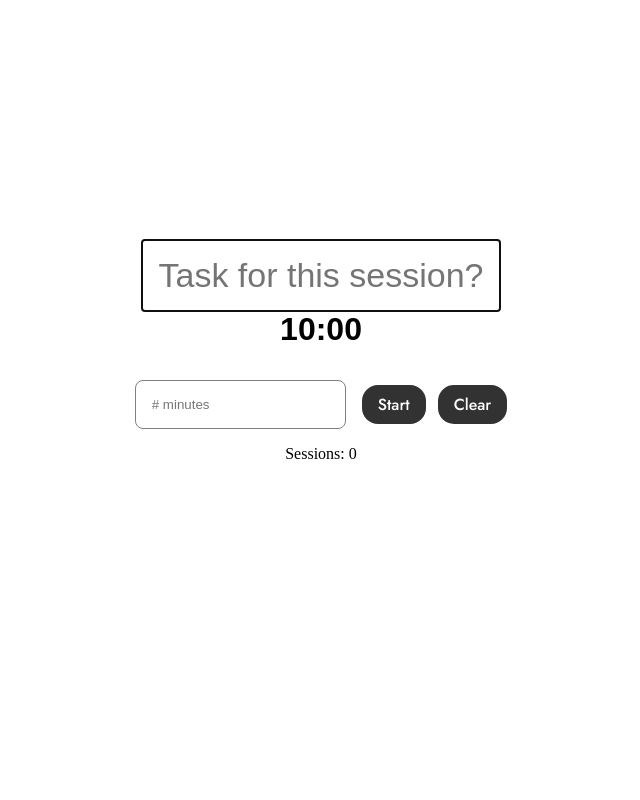
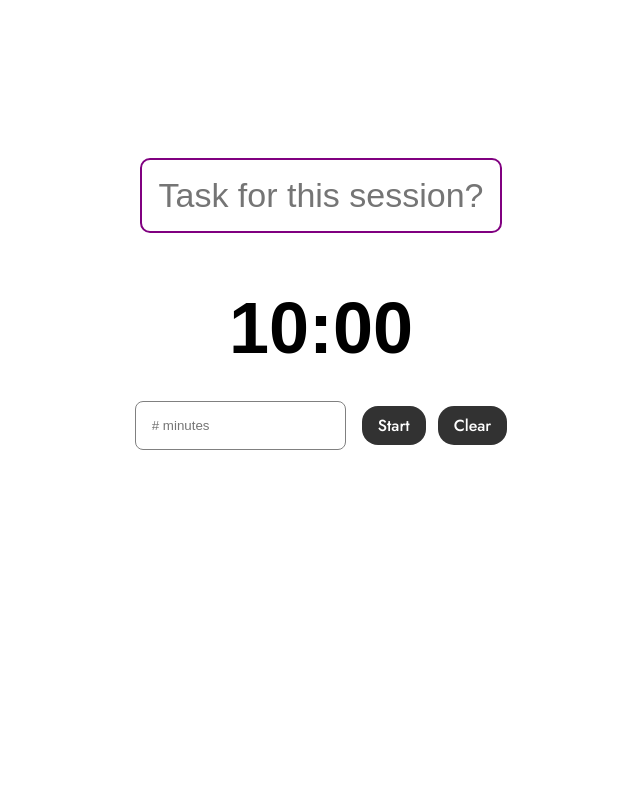
Before and after one commit to maishamir/pomodoroTimer, a React (Vite) app: page / in a window 1280 px wide. Shown: the top 800 px of the page, without its empty margins (319-959 px from the left). Built offline with nearby package versions, Linux system fonts and the light colour scheme.

Commit message:
made timer larger; added hover to buttons

```diff
--- a/src/App.jsx
+++ b/src/App.jsx
@@ -10,7 +10,7 @@ function App() {
   const [isRunning, setIsRunning] = useState(false);
   const [buttonText, setButtonText] = useState("Start");
   const [timeEditable, setTimeEditable] = useState(true);
-  const [timerDone, setTimerDone] = useState(false)
+  const [timerDone, setTimerDone] = useState(false);
 
   const [isInputField, setIsInputField] = useState(true);
   const [focusSession, setFocusSession] = useState("");
@@ -38,7 +38,6 @@ function App() {
 
   function handleClear() {
     //reset the timer back to the original amount that the user inputted IF there was input
-    console.log("clearing timer");
     setMinutes(input ? input : 10);
     setSeconds(0);
 
@@ -49,7 +48,6 @@ function App() {
   }
 
   function handleBlur(e) {
-    // alert(`Clicked off input! Current focus: ${focusSession}`)
     if (e.target.value === "") {
       setIsInputField(true);
     } else {
@@ -65,12 +63,11 @@ function App() {
     setIsInputField((prevInputField) => !prevInputField);
   }
 
-
   useEffect(() => {
     if (isInputField && inputRef.current) {
       inputRef.current.focus();
     }
-  }, [isInputField])
+  }, [isInputField]);
   useEffect(() => {
     if (!isRunning) return;
 
@@ -79,7 +76,7 @@ function App() {
         setIsRunning(false);
         setSessions((prevSession) => prevSession + 1);
         setButtonText("Start");
-        setTimeEditable(true)
+        setTimeEditable(true);
         return;
       }
 
@@ -98,10 +95,6 @@ function App() {
           if (prevMinutes > 0) {
             return prevMinutes - 1;
           } else {
-            //setButtonText("Start") //doesn't work
-            //setTimerDone(true)  //doesn't work
-            //alert(timerDone)  //doesn't work :(
-            //console.log("timer is done") //doesn't work either
             return 0;
           }
         });
@@ -115,7 +108,7 @@ function App() {
 
   return (
     <main className="app">
-      <div>
+      <div className="app__focus">
         {isInputField ? (
           <input
             type="text"
@@ -133,7 +126,7 @@ function App() {
           </h1>
         )}
       </div>
-
+      <div className="app__timerDisplay">
         <TimerDisplay minutes={minutes} seconds={seconds} />
         <InputForm
           input={input}
@@ -143,8 +136,8 @@ function App() {
           handleStartStop={handleStartStop}
           handleClear={handleClear}
         />
-
-      <p className="app__sessionCount">Sessions: {sessions}</p>
+        {/* <p className="app__sessionCount">Sessions: {sessions}</p> */}
+      </div>
     </main>
   );
 }
--- a/src/App.scss
+++ b/src/App.scss
@@ -9,7 +9,10 @@
   flex-direction: column;
   align-items: center;
   height: 90vh;
-  margin-top: 30vh;
+  margin-top: 20vh;
+
+  &__focus {
+  }
 
   &__focusInput {
     padding: 1rem;
@@ -19,6 +22,16 @@
     width: auto;
     border: none;
     text-align: center;
+
+    &:focus {
+      outline: 2px solid purple;
+      border-radius: 8px;
+      caret-color: rgb(195, 0, 195);
+    }
+
+    &::selection {
+      background: lavender;
+    }
   }
 
   &__focusSession {
@@ -29,6 +42,13 @@
     cursor: pointer;
   }
 
+  &__timerDisplay {
+    display: flex;
+    flex-direction: column;
+    align-items: center;
+    margin-top: 3.5rem;
+  }
+
   &__sessionCount {
     margin-top: 1rem;
   }
--- a/src/components/InputForm/InputForm.scss
+++ b/src/components/InputForm/InputForm.scss
@@ -24,5 +24,6 @@
         font-weight: 500;
         background: rgb(50, 50, 50);
         color: white;
+        cursor: pointer;
     }
 }
--- a/src/components/TimerDisplay/TimerDisplay.scss
+++ b/src/components/TimerDisplay/TimerDisplay.scss
@@ -1,4 +1,6 @@
 .timerDisplay {
     font-family: sans-serif;
     margin-bottom: 1rem;
+    text-align: center;
+    font-size: 4.5rem;
 }
```
Lines whose indentation alone changed are shown as unchanged.
